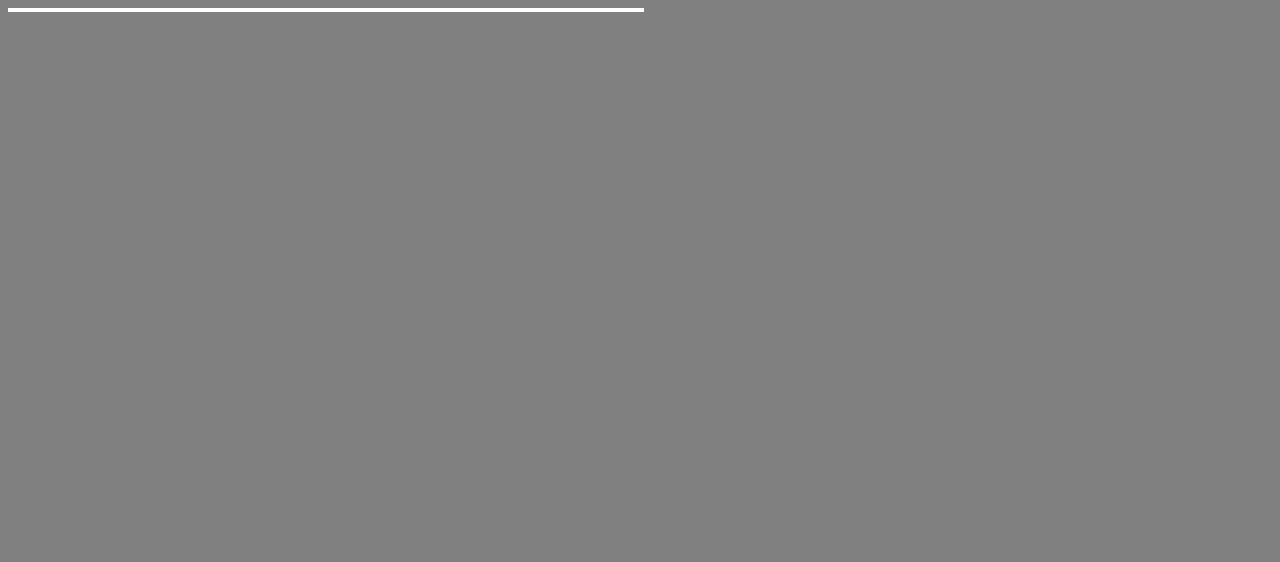
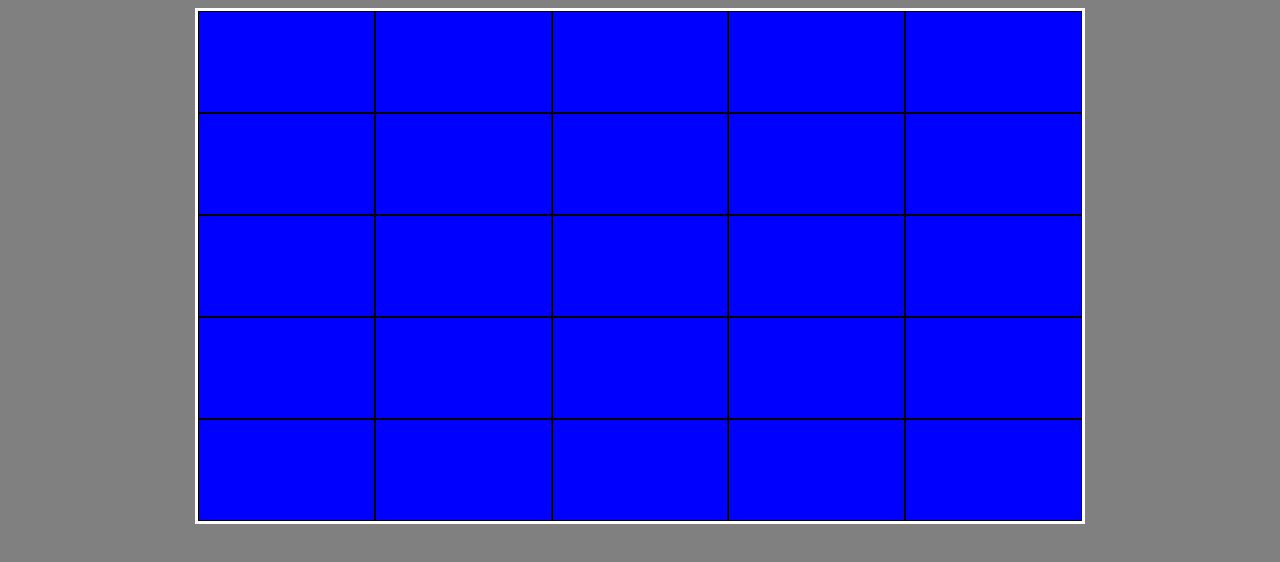
Before and after one commit to Haiaza/Wordle, a plain HTML site: page index.html in a window 1280 px wide. Drawn offline with Linux system fonts and the light colour scheme.

Commit message:
rough representation for the board done

```diff
--- a/css/styles.css
+++ b/css/styles.css
@@ -3,20 +3,27 @@ body {
 }
 
 div#game-board {
-    width: 50%;
-    /* height: 200px; */
-    border: 2px solid white;
+    width: 70%;
+    /* height: auto; */
+    border: 3px solid white;
 	display: flex;
+    flex-wrap: wrap;
+    justify-content:space-between;
+    margin: auto;
+}
 
-    /* .board {
-        display: flex;
-        flex-wrap: wrap;
-        width: 325px;
-      } */
+.square {
+    width: 20%;
+    height: 100px;
+    border: 1px solid black;
+    background-color: blue;
+    flex-wrap: wrap;
 }
+
 div.row {
     width: 100%;
-	height: 10px;
-	background-color: red;
+	height: auto;
+    background-color: red;
+    display: flex;
 
 }
--- a/index.html
+++ b/index.html
@@ -11,41 +11,80 @@
 
 <body>
     <div id="game-board">
-        <div class="square" id="0"></div>
+        <div class="row">
+            <div class="square" id="0"></div>
         <div class="square" id="1"></div>
         <div class="square" id="2"></div>
         <div class="square" id="3"></div>
         <div class="square" id="4"></div>
+        </div>
 
-        <div class="square" id="5"></div>
-        <div class="square" id="6"></div>
-        <div class="square" id="7"></div>
-        <div class="square" id="8"></div>
-        <div class="square" id="9"></div>
-
-        <div class="square" id="10"></div>
+        <div class="row">
+            <div class="square" id="10"></div>
         <div class="square" id="11"></div>
         <div class="square" id="12"></div>
         <div class="square" id="13"></div>
         <div class="square" id="14"></div>
+        </div>
 
-        <div class="square" id="15"></div>
+        <div class="row">
+            <div class="square" id="15"></div>
         <div class="square" id="16"></div>
         <div class="square" id="17"></div>
         <div class="square" id="18"></div>
         <div class="square" id="19"></div>
+        </div>
 
-        <div class="square" id="20"></div>
+        <div class="row">
+            <div class="square" id="20"></div>
         <div class="square" id="21"></div>
         <div class="square" id="22"></div>
         <div class="square" id="23"></div>
         <div class="square" id="24"></div>
+        </div>
 
-        <div class="square" id="25"></div>
+        <div class="row">
+            <div class="square" id="25"></div>
         <div class="square" id="26"></div>
         <div class="square" id="27"></div>
         <div class="square" id="28"></div>
         <div class="square" id="29"></div>
+        </div>
     </div>
 </body>
 </html>
+
+<!--
+
+        <div class="row">
+            <div class="square" id="10"></div>
+        <div class="square" id="11"></div>
+        <div class="square" id="12"></div>
+        <div class="square" id="13"></div>
+        <div class="square" id="14"></div>
+        </div>
+
+        <div class="row">
+            <div class="square" id="15"></div>
+        <div class="square" id="16"></div>
+        <div class="square" id="17"></div>
+        <div class="square" id="18"></div>
+        <div class="square" id="19"></div>
+        </div>
+
+        <div class="row">
+            <div class="square" id="20"></div>
+        <div class="square" id="21"></div>
+        <div class="square" id="22"></div>
+        <div class="square" id="23"></div>
+        <div class="square" id="24"></div>
+        </div>
+
+        <div class="row">
+            <div class="square" id="25"></div>
+        <div class="square" id="26"></div>
+        <div class="square" id="27"></div>
+        <div class="square" id="28"></div>
+        <div class="square" id="29"></div>
+        </div>
+-->
```
